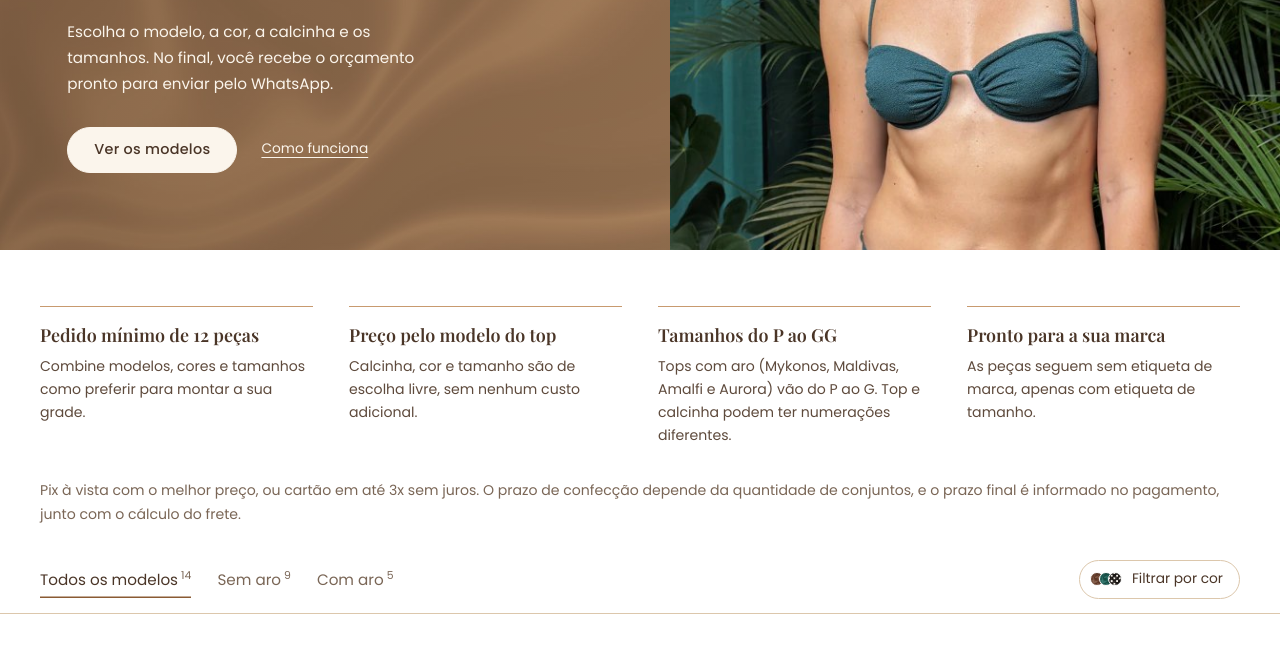
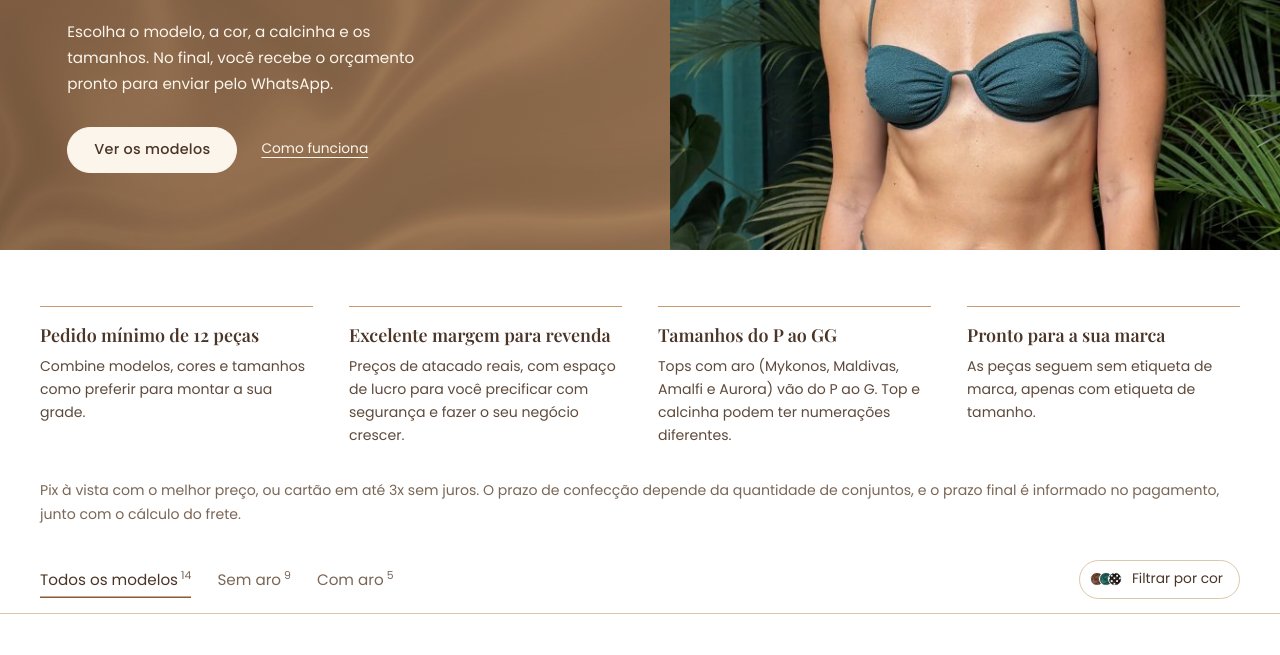
Before and after one commit to contatouseoceamo-ui/oceamo-atacado, a plain HTML site: page index.html in a window 1280 px wide. Shown: the part 415-1070 px from the top of the page. Drawn offline with nearby package versions, Linux system fonts and the light colour scheme; a web font is replaced by a local one.

Commit message:
Troca regra: margem para revenda
Co-Authored-By: Claude Opus 5.5 <noreply@anthropic.com>
Claude-Session: https://claude.ai/code/session_01GQDMz7Gcwc6ZsNyB6Dhi8E

```diff
--- a/index.html
+++ b/index.html
@@ -666,7 +666,7 @@ h1,h2,h3{text-wrap:balance}
 
   <section class="wrap regras" id="como-funciona" aria-label="Como funciona o atacado">
     <div class="regra"><h2>Pedido mínimo de 12 peças</h2><p>Combine modelos, cores e tamanhos como preferir para montar a sua grade.</p></div>
-    <div class="regra"><h2>Preço pelo modelo do top</h2><p>Calcinha, cor e tamanho são de escolha livre, sem nenhum custo adicional.</p></div>
+    <div class="regra"><h2>Excelente margem para revenda</h2><p>Preços de atacado reais, com espaço de lucro para você precificar com segurança e fazer o seu negócio crescer.</p></div>
     <div class="regra"><h2>Tamanhos do P ao GG</h2><p>Tops com aro (Mykonos, Maldivas, Amalfi e Aurora) vão do P ao G. Top e calcinha podem ter numerações diferentes.</p></div>
     <div class="regra"><h2>Pronto para a sua marca</h2><p>As peças seguem sem etiqueta de marca, apenas com etiqueta de tamanho.</p></div>
     <p class="regras-pag">Pix à vista com o melhor preço, ou cartão em até 3x sem juros. O prazo de confecção depende da quantidade de conjuntos, e o prazo final é informado no pagamento, junto com o cálculo do frete.</p>
@@ -1922,7 +1922,8 @@ const I18N = {
   'Como funciona o atacado': ['How wholesale works', 'Cómo funciona la venta al por mayor'],
   'Pedido mínimo de 12 peças': ['12-piece minimum order', 'Pedido mínimo de 12 piezas'],
   'Combine modelos, cores e tamanhos como preferir para montar a sua grade.': ['Mix styles, colors and sizes however you like to build your assortment.', 'Combina modelos, colores y tallas como prefieras para armar tu surtido.'],
-  'Preço pelo modelo do top': ['Price set by the top style', 'Precio según el modelo del top'],
+  'Excelente margem para revenda': ['Excellent resale margin', 'Excelente margen de reventa'],
+  'Preços de atacado reais, com espaço de lucro para você precificar com segurança e fazer o seu negócio crescer.': ['True wholesale prices, with room for profit so you can set your prices with confidence and grow your business.', 'Precios mayoristas reales, con margen de ganancia para que fijes tus precios con seguridad y hagas crecer tu negocio.'],
   'Calcinha, cor e tamanho são de escolha livre, sem nenhum custo adicional.': ['Bottom, color and size are your choice, at no extra cost.', 'Panty, color y talla son de libre elección, sin ningún costo adicional.'],
   'Tamanhos do P ao GG': ['Sizes P to GG', 'Tallas de la P a la GG'],
   'Tops com aro (Mykonos, Maldivas, Amalfi e Aurora) vão do P ao G. Top e calcinha podem ter numerações diferentes.': ['Underwire tops (Mykonos, Maldivas, Amalfi and Aurora) go from P to G. Top and bottom can be different sizes.', 'Los tops con aro (Mykonos, Maldivas, Amalfi y Aurora) van de la P a la G. El top y el panty pueden ser de tallas diferentes.'],
```
